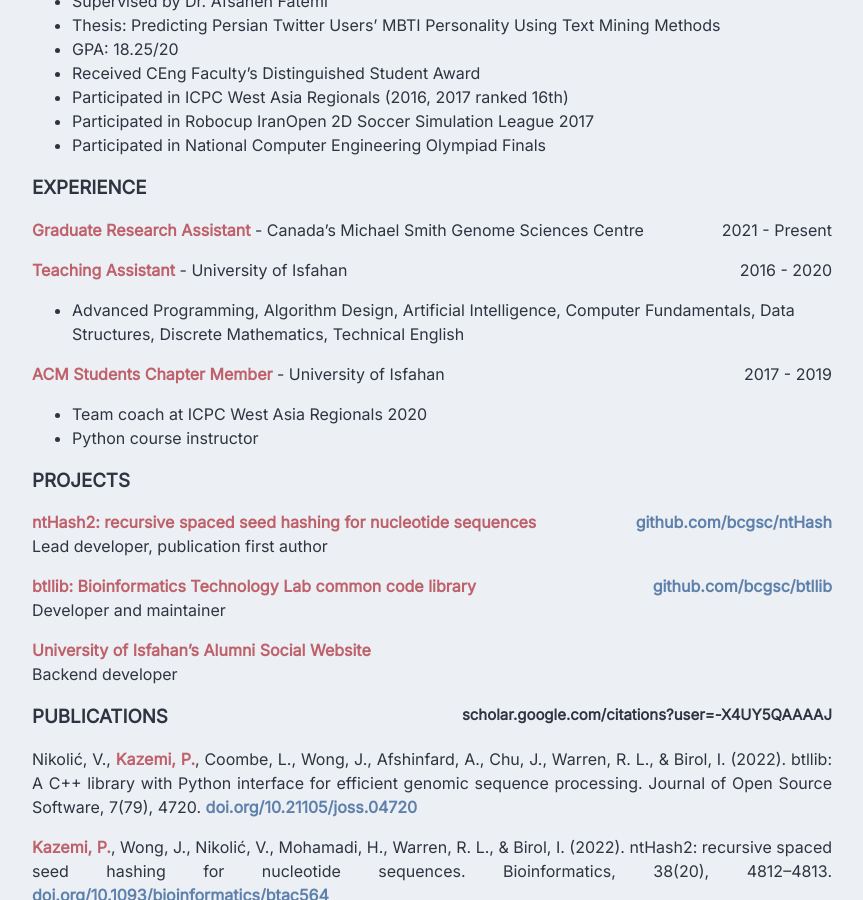
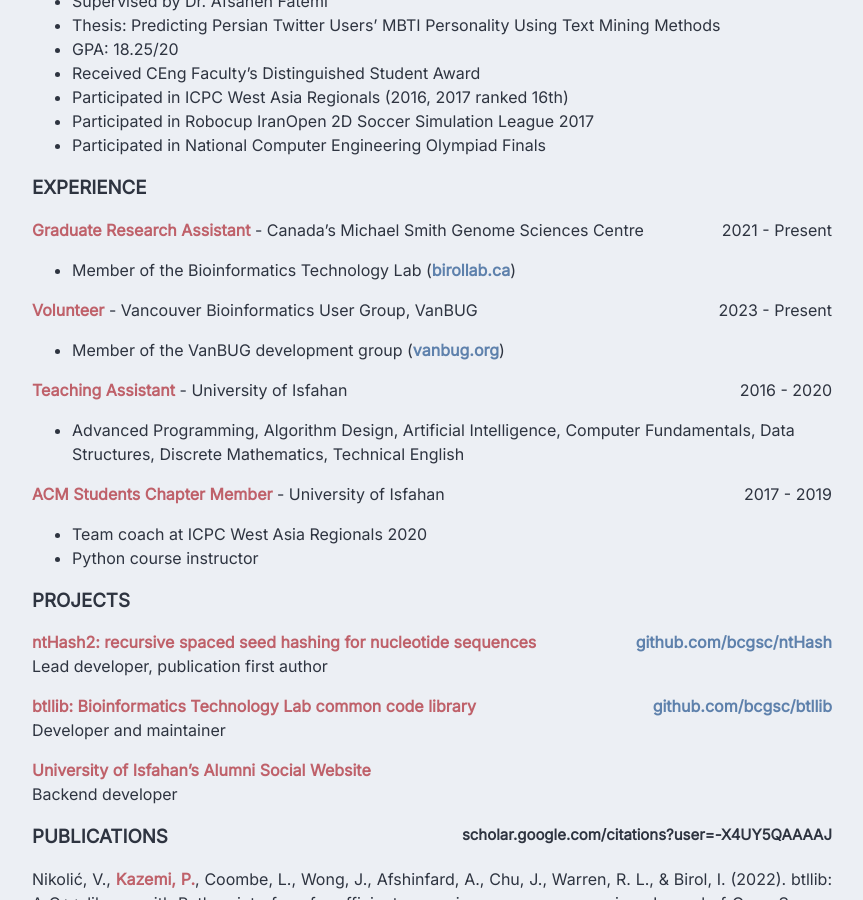
Before and after one commit to parham-k/parham-k.github.io, a Jekyll site: the page built from cv.md, in a window 1280 px wide and 900 px high, scrolled down 735 px. Shown: the whole window, without its empty margins (208-1071 px from the left). Built offline with Jekyll 4.4.1, drawn with Linux system fonts in a browser that asks for light colours.

Commit message:
Update CV

```diff
--- a/cv.md
+++ b/cv.md
@@ -36,6 +36,11 @@ title: CV
 
 **Graduate Research Assistant** - Canada's Michael Smith Genome Sciences Centre
 <span style="float: right; ">2021 - Present</span>
+- Member of the Bioinformatics Technology Lab ([birollab.ca](https://birollab.ca))
+
+**Volunteer** - Vancouver Bioinformatics User Group, VanBUG
+<span style="float: right; ">2023 - Present</span>
+- Member of the VanBUG development group ([vanbug.org](https://www.vanbug.org/))
 
 **Teaching Assistant** - University of Isfahan
 <span style="float: right; ">2016 - 2020</span>
```
